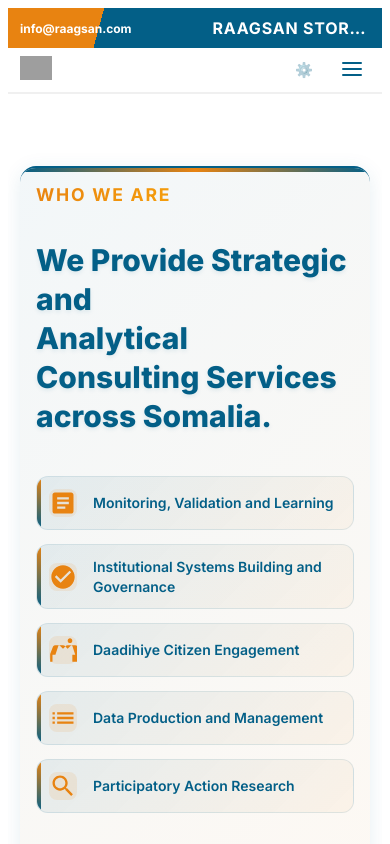
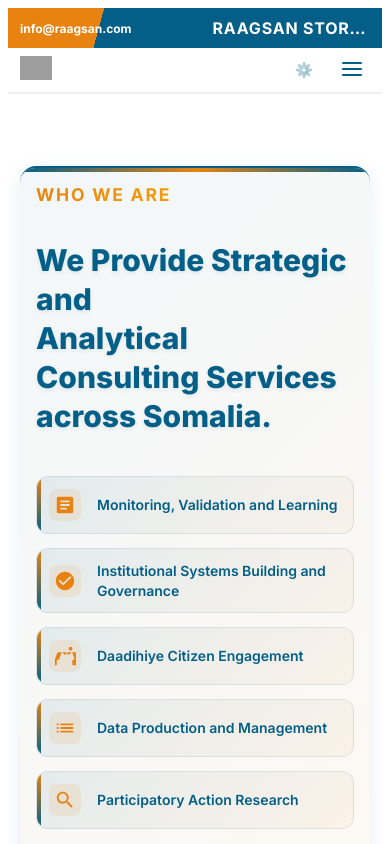
Before and after one commit to omar-mohamud/raagsanplatform, a Next.js app: page / in a window 390 px wide. Shown: the top 844 px of the page. Built offline with nearby package versions, Linux system fonts and the light colour scheme; no server answers; the database is empty; grey boxes are pictures that could not be loaded.

Commit message:
Fix service icons not displaying on mobile - Added explicit SVG sizing to service-icon svg selector - Increased icon size on mobile devices (32px container, 22px SVG) - Ensured icons display properly with fill currentColor - Service icons in Who We Are section now visible on all devices

```diff
--- a/app/globals.css
+++ b/app/globals.css
@@ -605,6 +605,13 @@
   transition: all 0.3s ease;
 }
 
+.service-icon svg {
+  width: 20px;
+  height: 20px;
+  fill: currentColor;
+  display: block;
+}
+
 .service-item:hover .service-icon {
   background: rgba(232, 131, 17, 0.2);
   transform: scale(1.1);
@@ -812,6 +819,16 @@
 
   .service-item {
     padding: 0.75rem;
+  }
+
+  .service-icon {
+    width: 32px;
+    height: 32px;
+  }
+
+  .service-icon svg {
+    width: 22px;
+    height: 22px;
   }
 
   .service-text {
```
